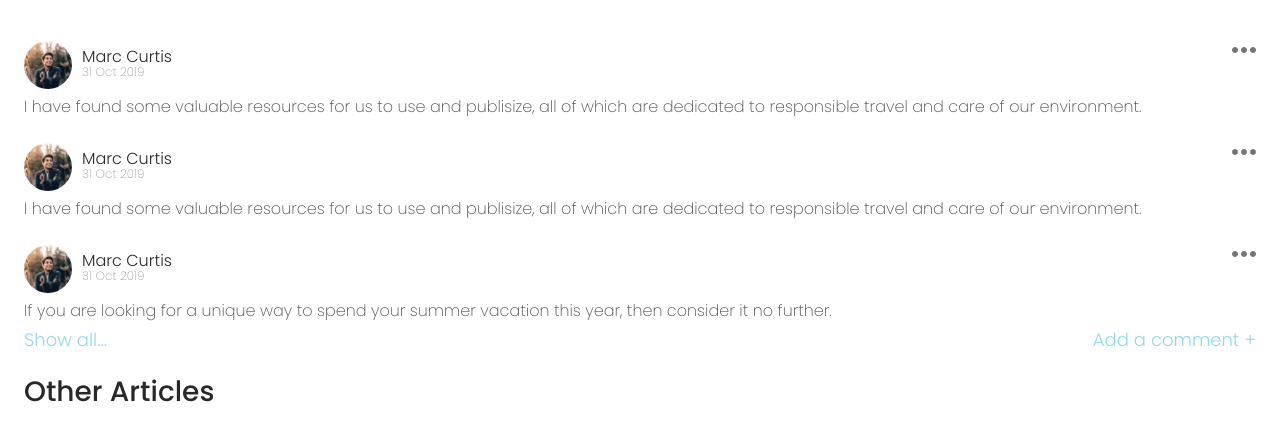
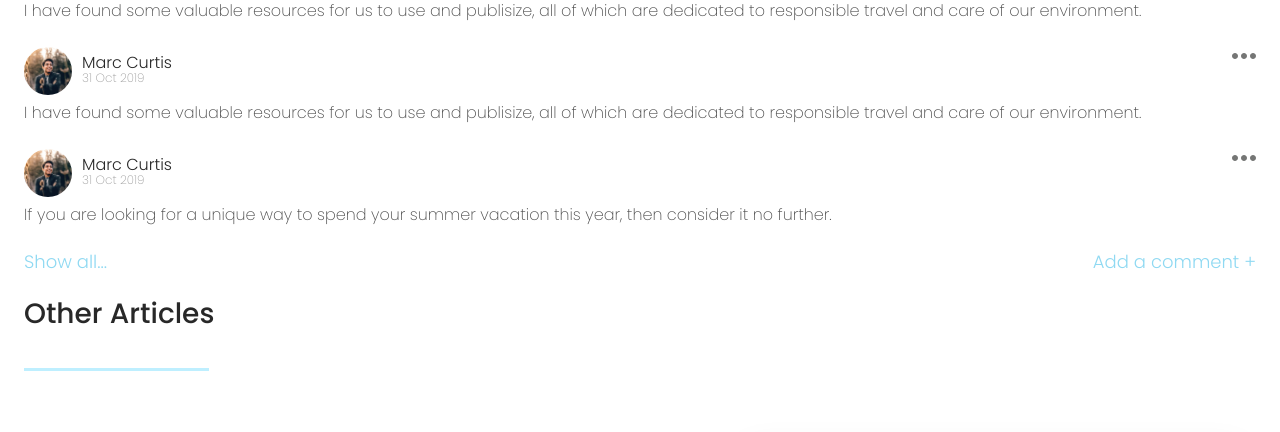
Before and after one commit to eltha9/data-journalisme, a PHP site: page / in a window 1280 px wide. Shown: the part 2669-3101 px from the top of the page. Run offline with PHP 8.4, Linux system fonts and the light colour scheme.

Commit message:
fix issues

```diff
--- a/Front/style.css
+++ b/Front/style.css
@@ -100,7 +100,8 @@
 .article
 {
     width: 100vw;
-    padding: 10% 2.4rem;
+    padding: 0 2.4rem;
+    margin-top: 3.2rem;
 }
 
 /**
@@ -260,7 +261,7 @@
     flex-direction: row;
     justify-content: space-between;
     align-items: baseline;
-    margin: 1.4rem 0 3.2rem 0
+    padding-top: 3.2rem;
 }
 
 .article .comments .commentsmenu a
```
